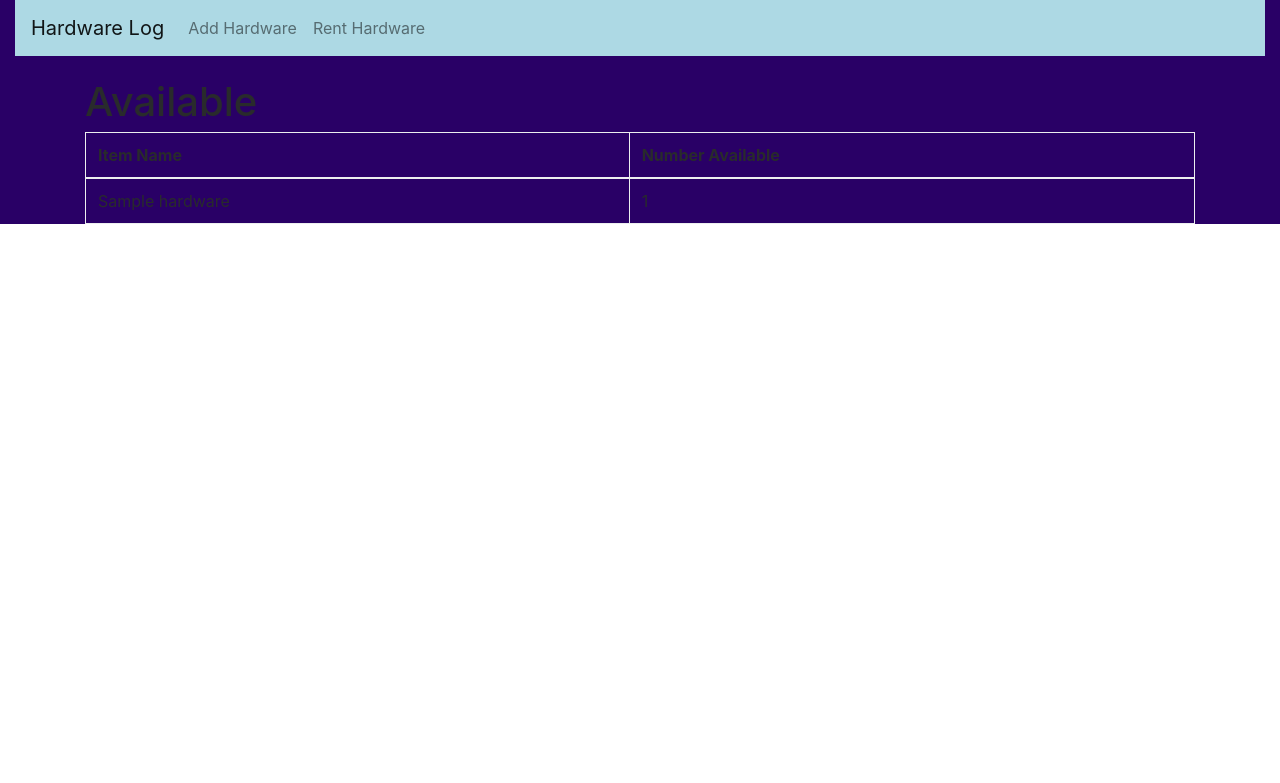
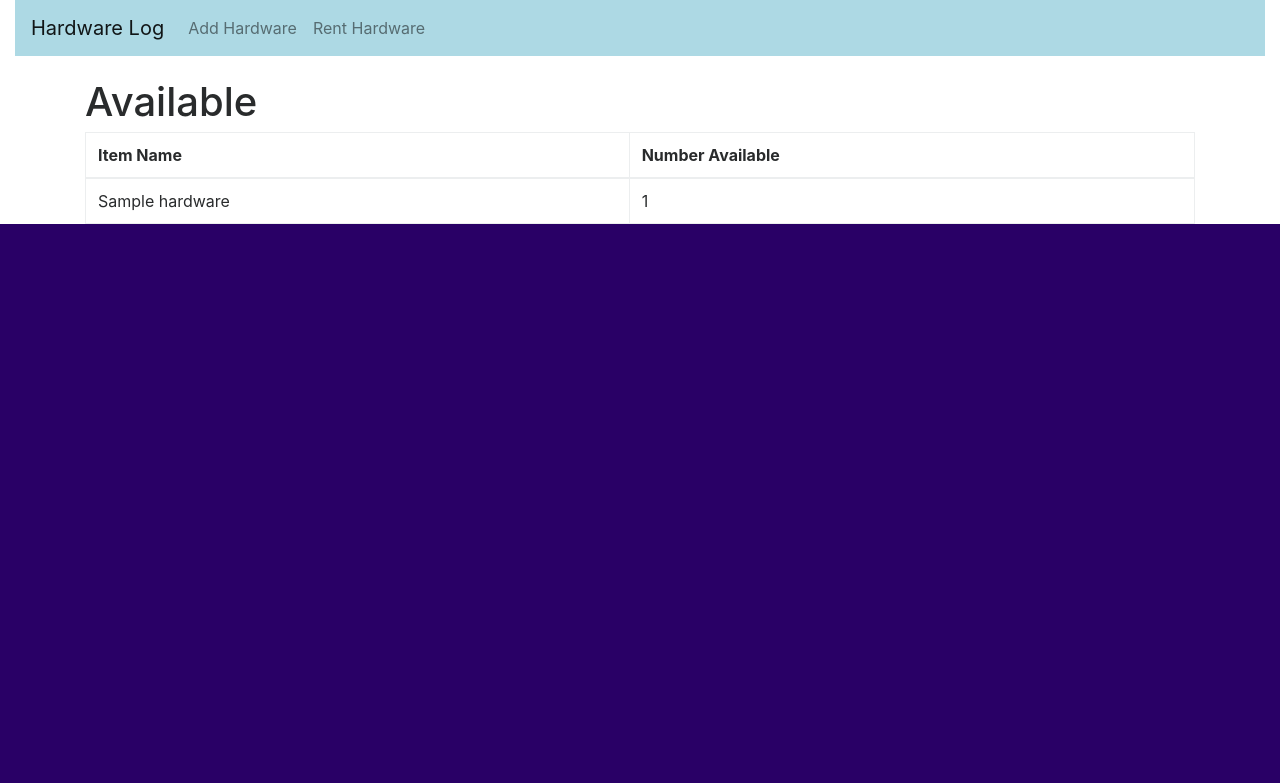
Before and after one commit to joshnroy/hardware-log, a Flask app: page / in a window 1280 px wide. Shown: the top 783 px of the page. Run offline with Flask 2, Linux system fonts and the light colour scheme; a database or web service that is not in the repository returns one stand-in record (values such as "Sample title"); some libraries are stand-ins or nearby versions.

Commit message:
updated color

```diff
--- a/app/static/css/custom.css
+++ b/app/static/css/custom.css
@@ -3,5 +3,9 @@
 }
 
 .container-fluid {
+  background-color: white;
+}
+
+body {
   background-color: #290066;
 }
```
Also changed, not shown: 1 other file.
